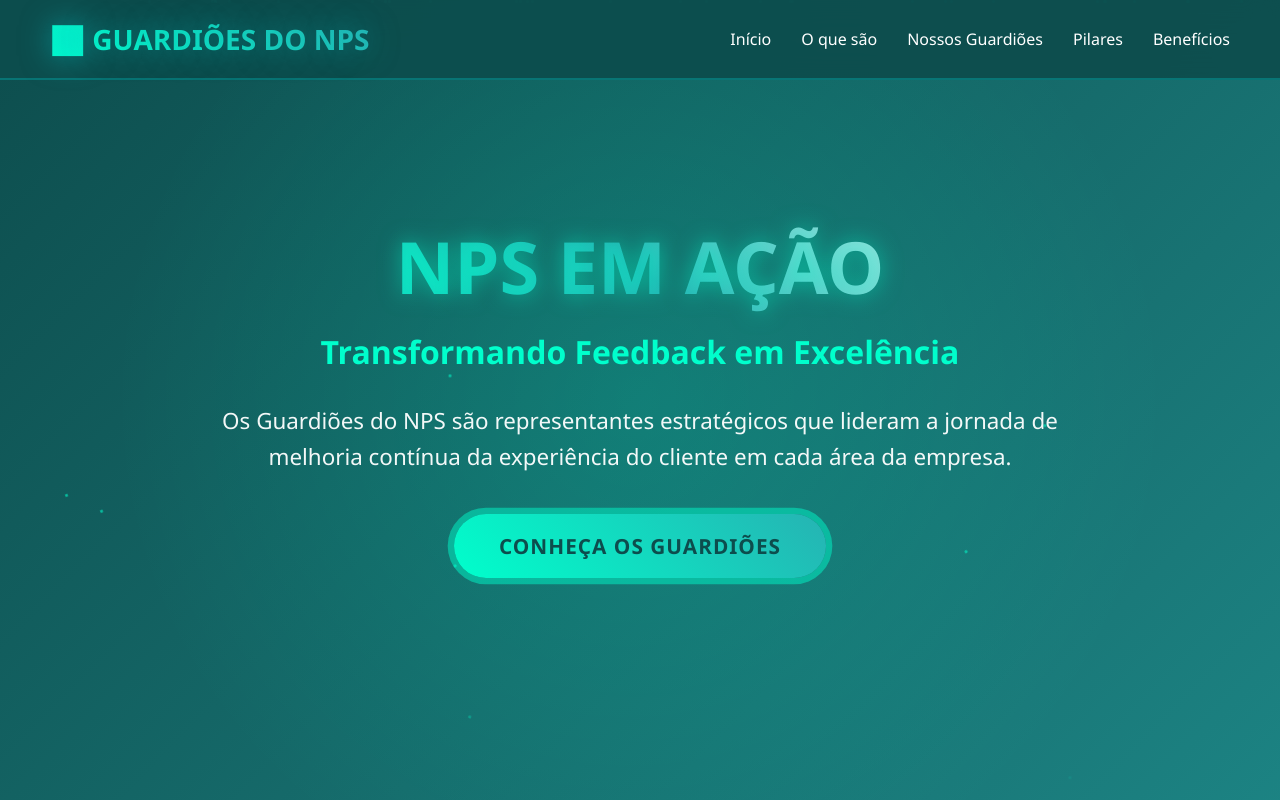
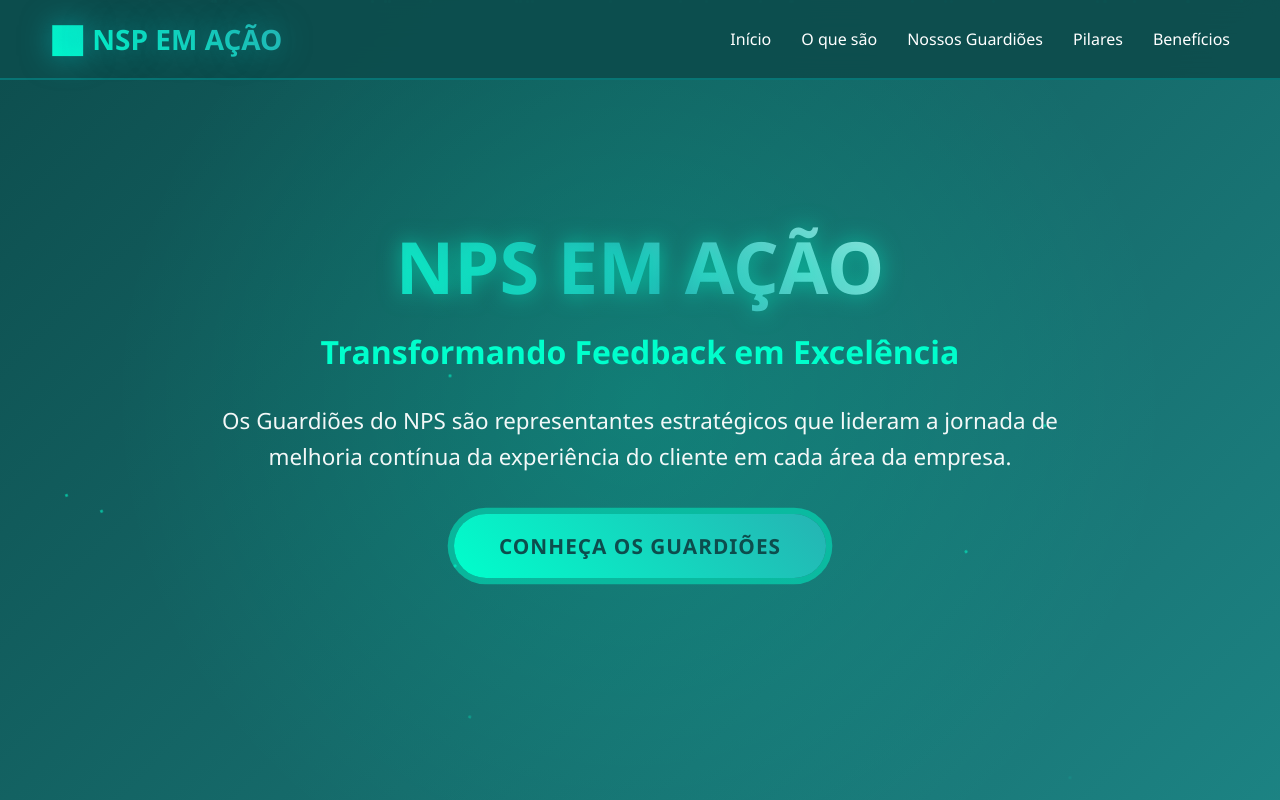
Before and after one commit to jocielefranca/Guardioes, a plain HTML site: page index.html in a window 1280 px wide. Shown: the top 800 px of the page. Drawn offline with Linux system fonts and the light colour scheme.

Commit message:
Update index.html

```diff
--- a/index.html
+++ b/index.html
@@ -577,7 +577,7 @@
     <!-- Header -->
     <header>
         <nav>
-            <div class="logo">📊 GUARDIÕES DO NPS</div>
+            <div class="logo">📊 NSP EM AÇÃO</div>
             <ul class="nav-links">
                 <li><a href="#home">Início</a></li>
                 <li><a href="#what">O que são</a></li>
```
